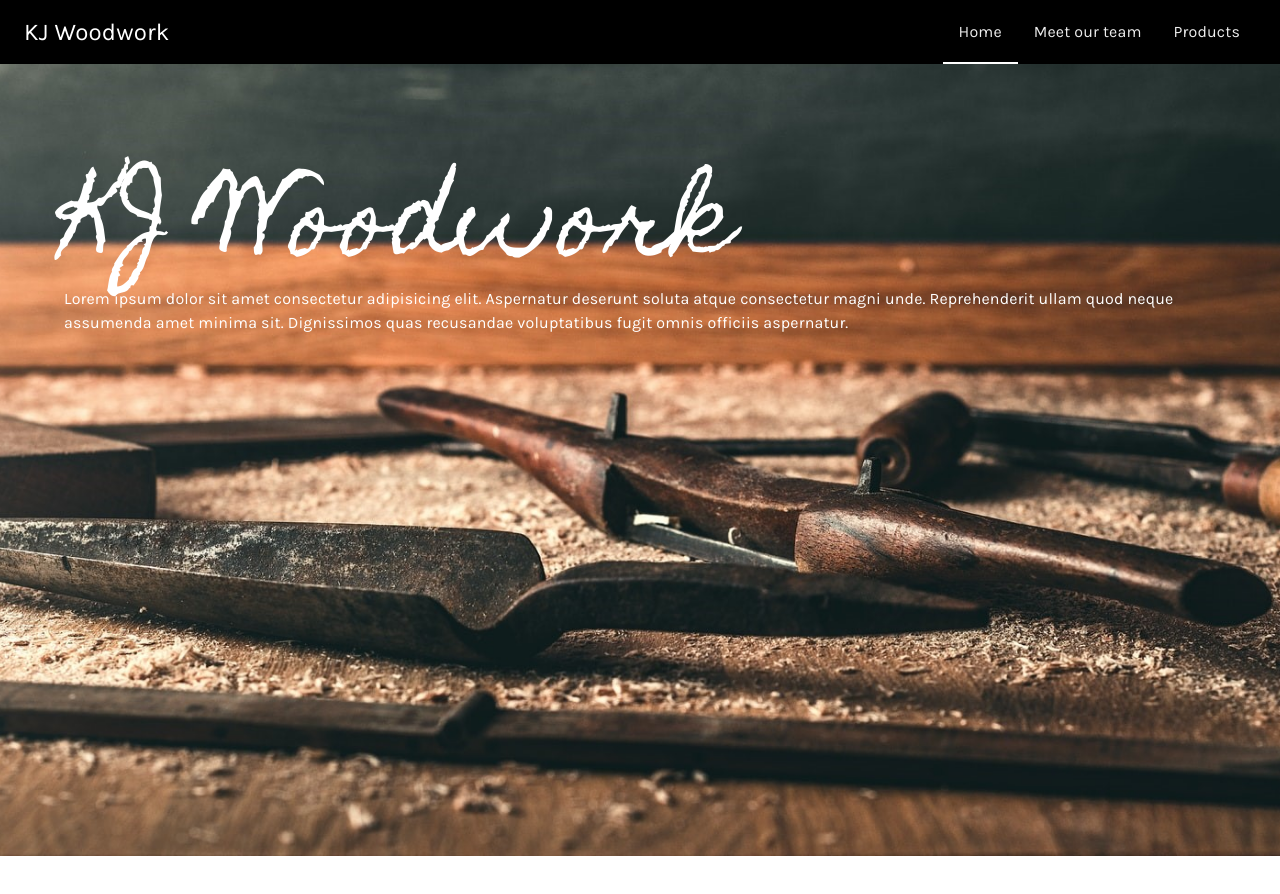
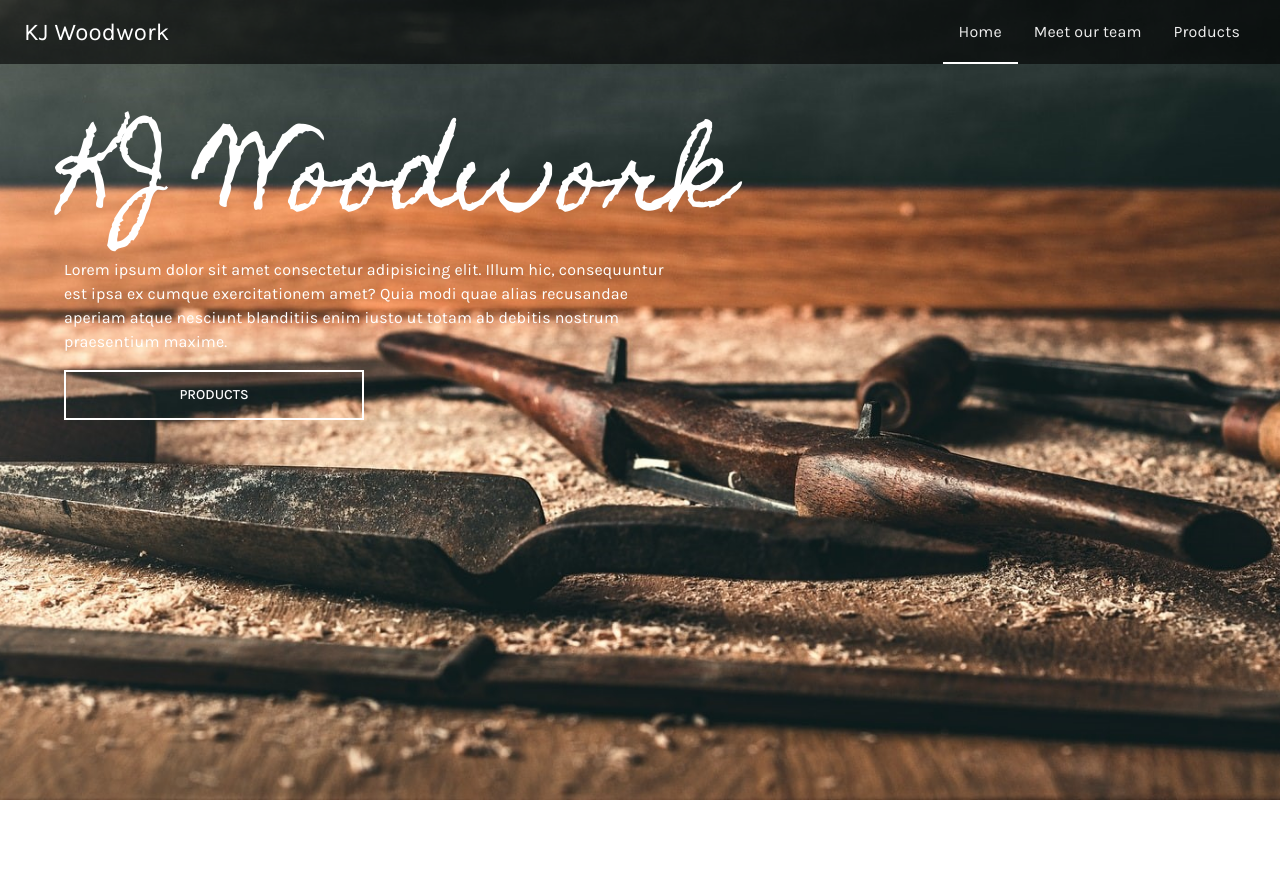
Before and after one commit to karolisjon/frontend-kj-woodwork, a React (Create React App) app in the folder kj-woodwork/: page / in a window 1280 px wide. Shown: the top 894 px of the page. Built offline with nearby package versions, Linux system fonts and the light colour scheme.

Commit message:
feat(23): adjusted theme main color, created button in HomePage

```diff
--- a/kj-woodwork/src/components/navbar/index.jsx
+++ b/kj-woodwork/src/components/navbar/index.jsx
@@ -53,7 +53,7 @@ const Navbar = (props) => {
 
   return (
     <Box sx={{ display: 'flex' }}>
-      <AppBar component="nav" sx={{ boxShadow: 'none'}}>
+      <AppBar component="nav" sx={{ boxShadow: 'none' }}>
         <Toolbar>
           <IconButton
             color="inherit"
--- a/kj-woodwork/src/components/pages/home-page/components/background.jsx
+++ b/kj-woodwork/src/components/pages/home-page/components/background.jsx
@@ -2,7 +2,7 @@ import { Box, styled } from '@mui/material';
 
 const Background = styled(Box)({
   position: 'absolute',
-  top: 56,
+  top: 0,
   left: 0,
   height: '100%',
   width: '100%',
--- a/kj-woodwork/src/components/pages/home-page/components/content-container.jsx
+++ b/kj-woodwork/src/components/pages/home-page/components/content-container.jsx
@@ -2,7 +2,7 @@ import { Box, styled } from '@mui/material';
 
 const ContentContainer = styled(Box)({
   position: 'absolute',
-  top: 175,
+  top: 130,
   left: 0,
   height: '100%',
   width: '100%',
--- a/kj-woodwork/src/components/pages/home-page/index.jsx
+++ b/kj-woodwork/src/components/pages/home-page/index.jsx
@@ -1,5 +1,5 @@
-import { Box, Typography, Container } from '@mui/material';
-import React from 'react'
+import { Box, Typography, Container, Button } from '@mui/material';
+import React from 'react';
 import Background from './components/background';
 import ContentContainer from './components/content-container';
 
@@ -9,7 +9,7 @@ const HomePage = () => {
     <Box>
       <Background component='img' src='/homepage.jpg' />
       <ContentContainer>
-        <Container>
+        <Container >
           <Typography variant='h1' component='h1' sx={{
             color: 'white',
             fontWeight: '400',
@@ -18,11 +18,28 @@ const HomePage = () => {
           >
             KJ Woodwork
           </Typography>
-          <Typography sx={{ color: 'white', fontWeight: '400' }}>
-            Lorem ipsum dolor sit amet consectetur adipisicing elit. Aspernatur deserunt soluta atque consectetur magni unde.
-            Reprehenderit ullam quod neque assumenda amet minima sit. Dignissimos quas recusandae voluptatibus fugit omnis officiis aspernatur.
+          </Container>
+          <Container>
+          <Typography
+          maxWidth='sm'
+          paragraph
+          sx={{ color: 'white', fontWeight: '400', mt: 2 }}>
+            Lorem ipsum dolor sit amet consectetur adipisicing elit.
+            Illum hic, consequuntur est ipsa ex cumque exercitationem amet?
+            Quia modi quae alias recusandae aperiam atque nesciunt blanditiis enim iusto ut totam
+            ab debitis nostrum praesentium maxime.
           </Typography>
-        </Container>
+          <Button sx={{
+            width: '300px',
+            height: '50px',
+            backgroundColor: 'main',
+            color: 'white',
+            borderRadius: '0',
+            border: '2px solid white',
+          }}>
+            Products
+          </Button>
+          </Container>
       </ContentContainer>
     </Box>
   )
--- a/kj-woodwork/src/styles/theme.js
+++ b/kj-woodwork/src/styles/theme.js
@@ -3,7 +3,7 @@ import { createTheme } from "@mui/material";
 const theme = createTheme({
   palette: {
     primary: {
-      main: '#000',
+      main: '#00000099',
 
     }
   },
```
Also changed, not shown: kj-woodwork/src/components/button.jsx (added, +7 -0 lines).
